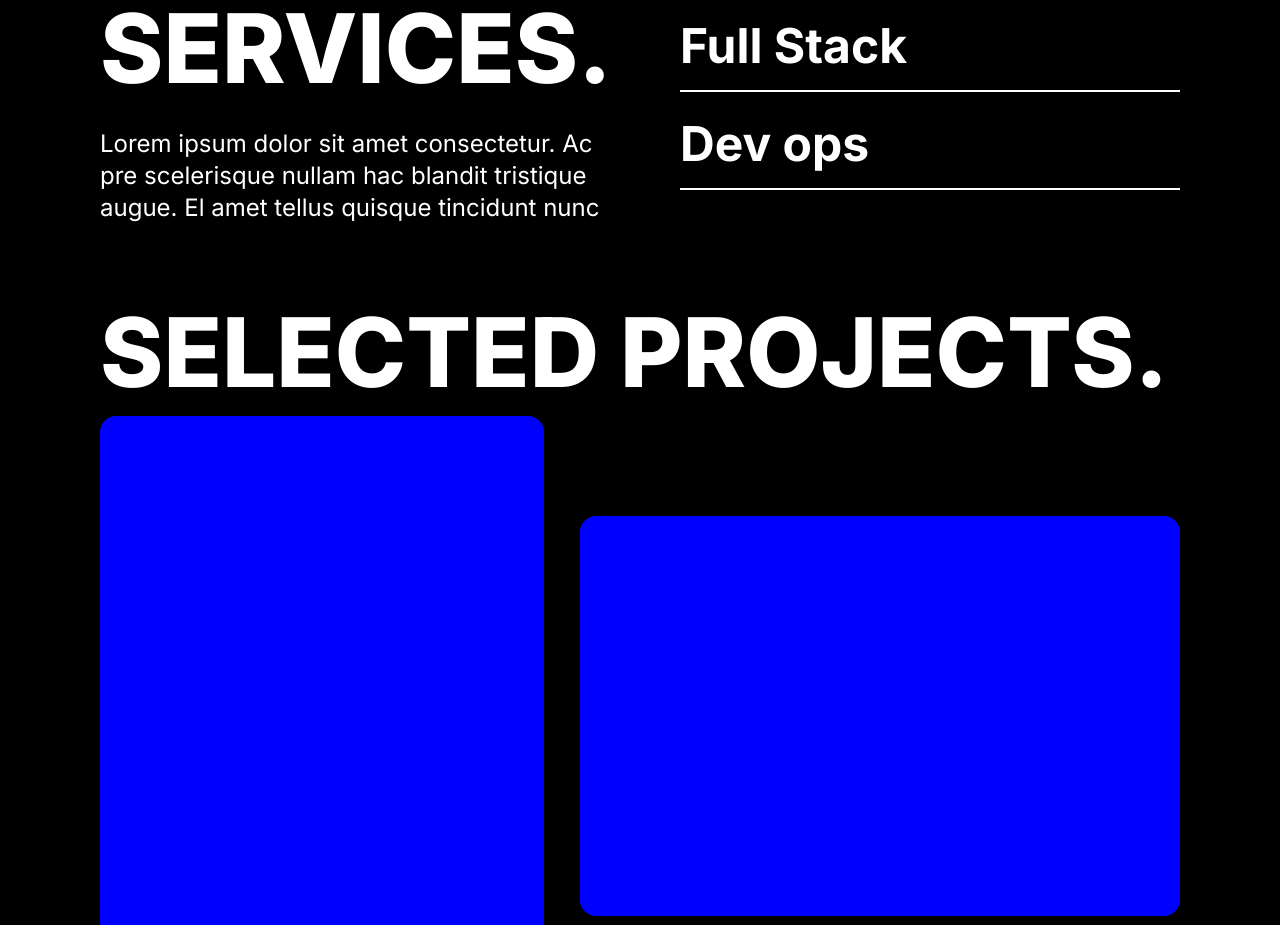
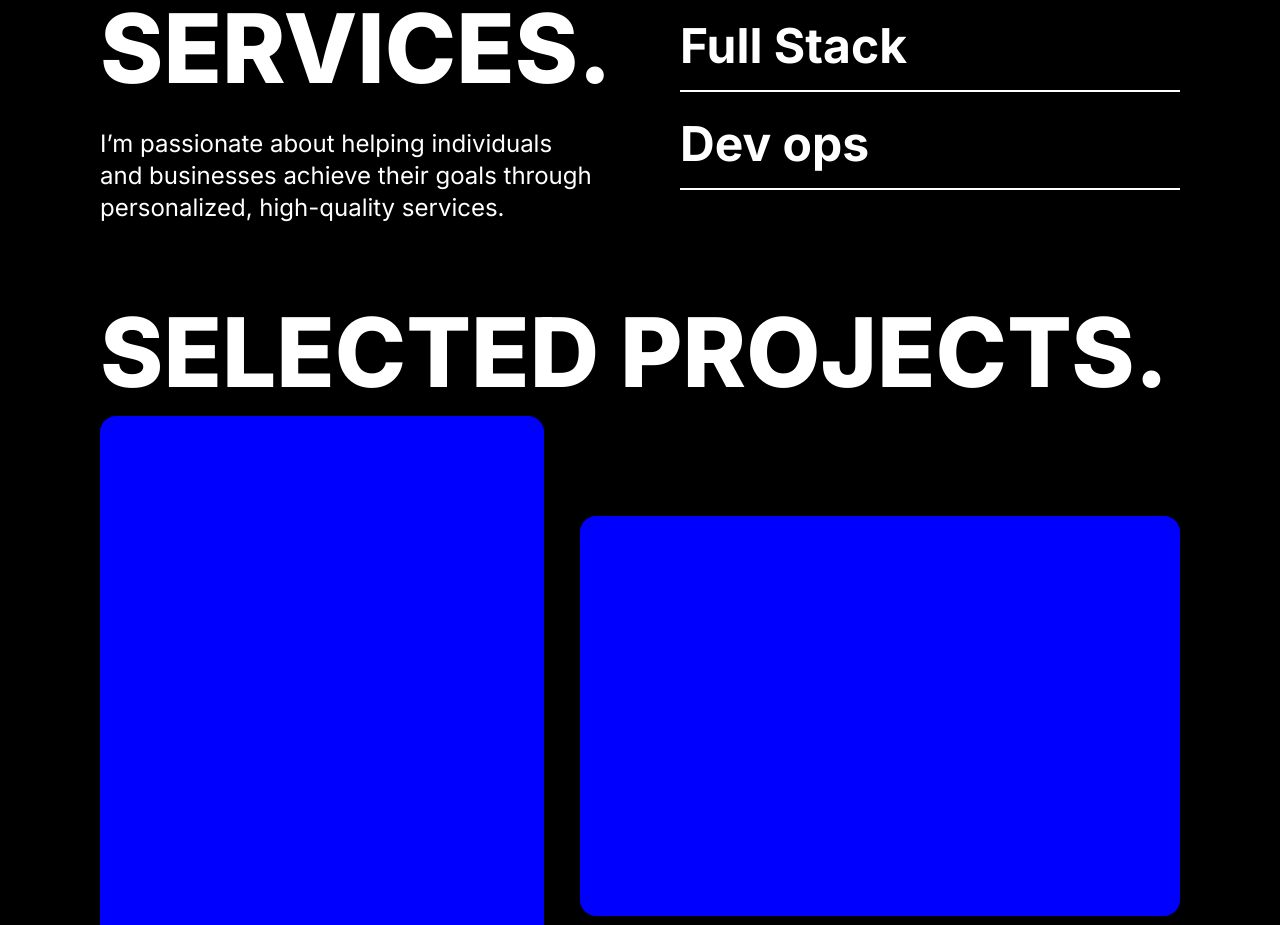
Before and after one commit to maceteligolden/maceteligolden.com, a Next.js app: page / in a window 1280 px wide. Shown: the part 1840-2765 px from the top of the page. Built offline with nearby package versions, Linux system fonts and the light colour scheme; a web font is replaced by a local one.

Commit message:
update:add website copy to services section

```diff
--- a/src/app/services.tsx
+++ b/src/app/services.tsx
@@ -14,7 +14,7 @@ export default function ServicesSection() {
                     />
                      <H4
                         color="#FFFFFF"
-                        text="Lorem ipsum dolor sit amet consectetur. Ac pre scelerisque nullam hac blandit tristique augue. El amet tellus quisque tincidunt nunc "
+                        text="I’m passionate about helping individuals and businesses achieve their goals through personalized, high-quality services. "
                     />
                 </div>
                 <div className="flex flex-col gap-2">
```
